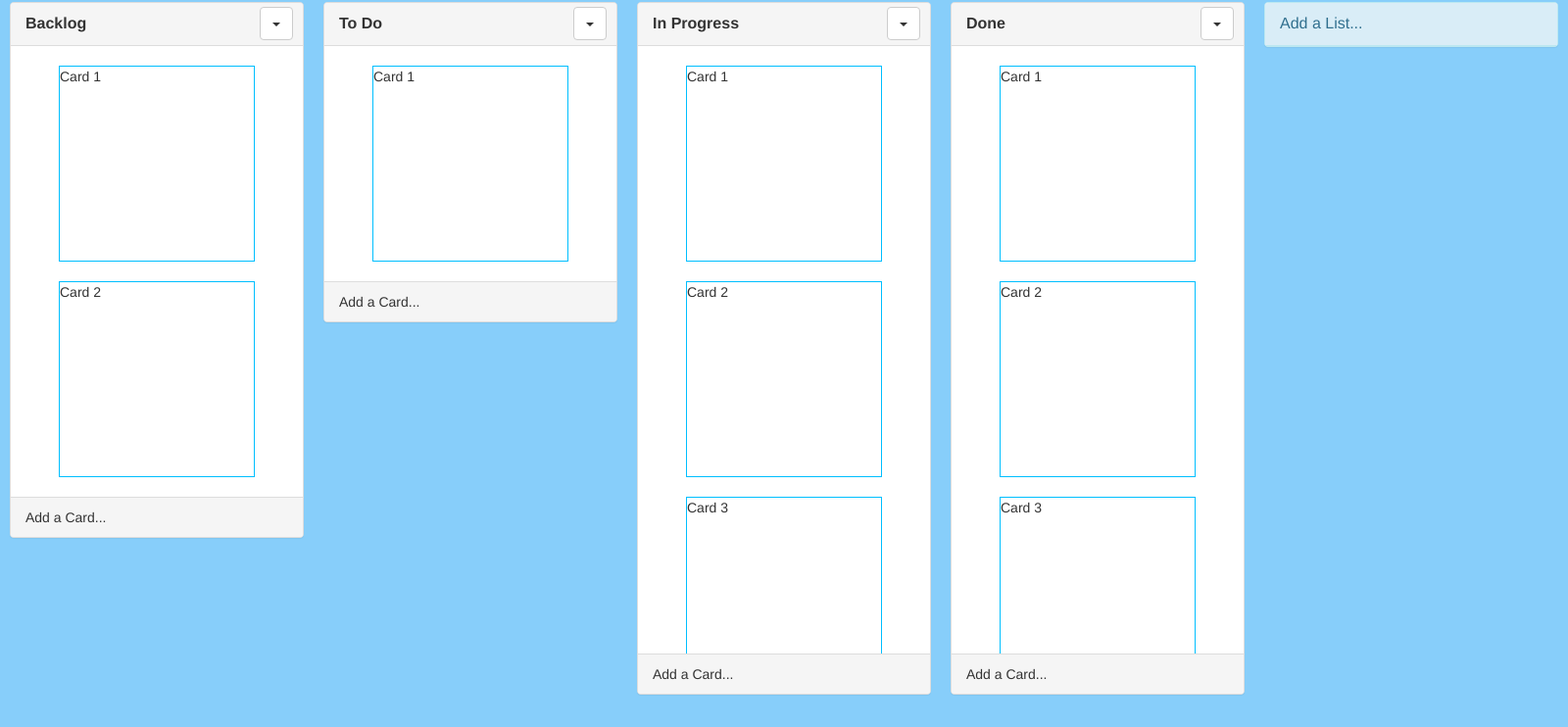
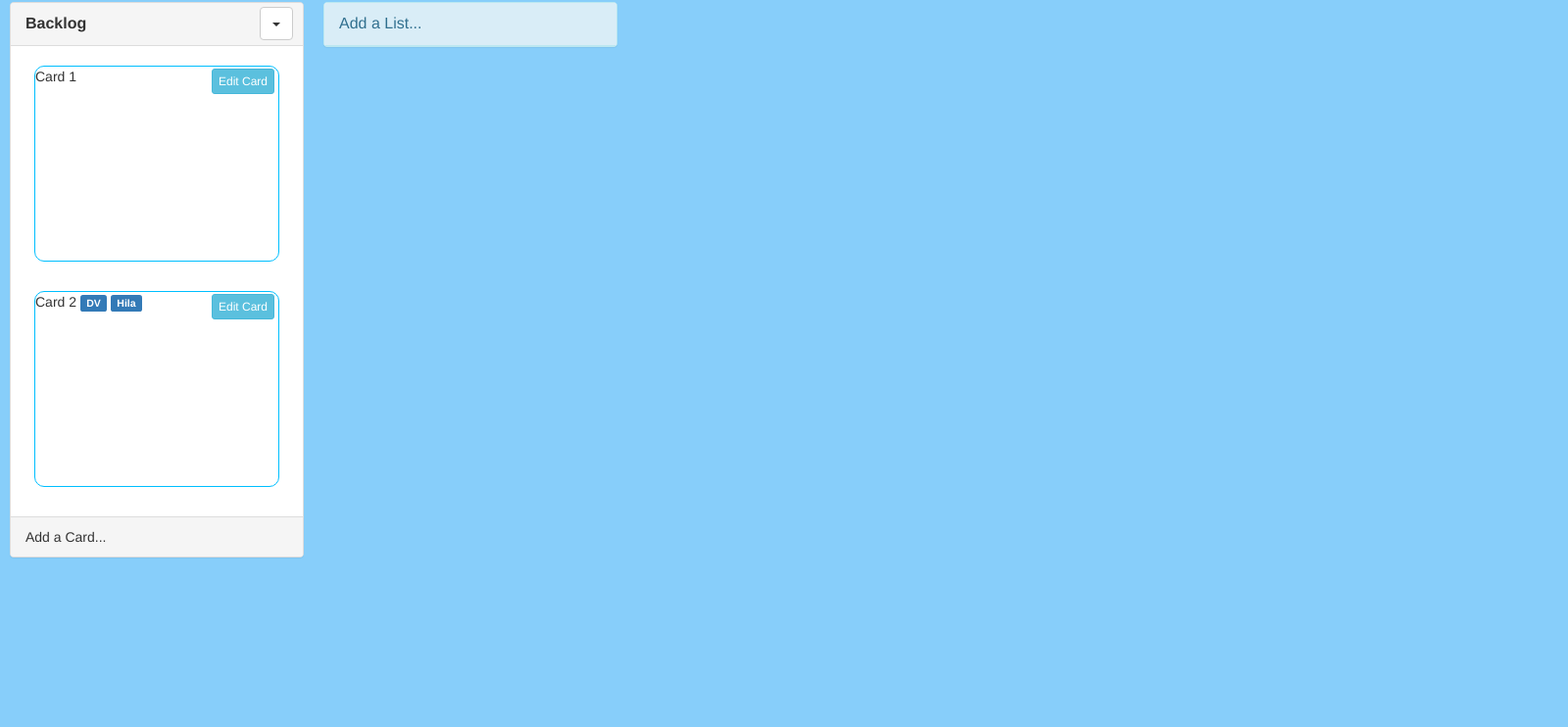
Before and after one commit to HiLuLiT/taskboard, a website: page index.html in a window 1280 px wide. Shown: the part 58-800 px from the top of the page at 98% size, 1600 px wide, since content can reach past the window. Drawn offline with Linux system fonts and the light colour scheme; files whose address does not match are found by name.

Commit message:
added labels and edit card

```diff
--- a/JS/main.js
+++ b/JS/main.js
@@ -1,12 +1,11 @@
-
-//
-function addListHandler(event) {
+//====== NEW LISTS =====
+function addListHandler() {
   // Get a reference to the parent element
   const dadUl = document.querySelector('.lists-wrap');
   const addList = document.querySelector('.add-li');
 
   let newLi = document.createElement('li');
-  newLi.className = "card-li";
+  newLi.className = "list-li";
   newLi.innerHTML = `
      <div class="panel panel-default">
         <div class="panel-heading">
@@ -32,14 +31,15 @@ function addListHandler(event) {
         </div>
       </div>`;
 
+  // adds new list to position, and makes it support title change
   dadUl.insertBefore(newLi, addList);
-  initialListTitles(newLi);
+  makeNewListSupportTitle(newLi);
 
-  //add listeners to 'add card' btns
+  //targets new card button of new list and runs function on it
   const addBtn = newLi.querySelector('.add-card-btn');
   handleAddingCardEvent(addBtn);
 
-  // add listener to dropdown btns
+  // add listener to dropdown btns and runs function
   const dropDownBtn = newLi.querySelector('.dropdown-toggle');
   makeTheButtonSupportDelete(dropDownBtn);
 }
@@ -50,7 +50,8 @@ function CreateNewList() {
 }
 
 
-// Adds new Cards to Lists
+// ===== NEW CARDS =======
+// adds a click listener to card button and targets it's destination UL, then runs function
 function handleAddingCardEvent(button) {
   button.addEventListener('click', function (e) {
     const list = e.target.parentNode.parentNode;
@@ -58,16 +59,7 @@ function handleAddingCardEvent(button) {
     addCard(ul);
   });
 }
-
-
-function initButtonsPage() {
-  const buttons = document.querySelectorAll('.add-card-btn');
-
-  for (const btn of buttons) {
-    handleAddingCardEvent(btn);
-  }
-}
-
+//creates new card <li> with class & content
 function addCard(cardslist) {
   const newCard = document.createElement('li');
   newCard.className = "main-li";
@@ -75,33 +67,44 @@ function addCard(cardslist) {
   cardslist.appendChild(newCard);
 }
 
+function targetAllAddCardBtns() {
+  const buttons = document.querySelectorAll('.add-card-btn');
+  for (const btn of buttons) {
+    handleAddingCardEvent(btn);
+  }
+}
 
-function initialListTitles() {
+
+// ===== Titles ======
+function makeNewListSupportTitle() {
 // target all spans
   const titleElm = document.querySelectorAll('.span-elm');
-
-// on span click hides span & shows input with text and focus
   for (const title of titleElm) {
-    title.addEventListener('click', function (event) {
-
+    // adds click event listener and runs function
+    title.addEventListener('click', titleClickHandler);
+  }
+  // if click - updates span with value and shows it
+  function titleClickHandler(event) {
+    // target input (where clicked)
     let target = event.target;
     const inputElm = target.parentNode.querySelector('input');
 
-      // hide the clicked title
+    // hide the clicked span
     target.style.display = 'none';
 
-      // show the input next to the span
+    // show the input (next to the span) & gives it content & focus
     inputElm.style.display = 'inline-block';
     inputElm.value = target.textContent;
     inputElm.focus();
-    });
   }
 
-  // targets all the inputs and adds them keydown listener
-  const titleInput = document.querySelectorAll('.card-li input');
-
+// targets all inputs
+  const titleInput = document.querySelectorAll('.list-li input');
   for (const title of titleInput) {
-    title.addEventListener('keydown', function (event) {
+    // adds key down event listener and runs function
+    title.addEventListener('keydown', titleInputKeyHandler);
+    // if ENTER - updates span with value and shows it
+    function titleInputKeyHandler(event) {
       const target = event.target;
 
       if (event.keyCode === 13) {
@@ -115,9 +118,11 @@ function initialListTitles() {
         target.style.display = 'none';
         titleElm.style.display = 'inline-block';
       }
-    });
-
-    title.addEventListener('blur', function (event) {
+    };
+    // adds blur event listener and runs function
+    title.addEventListener('blur', titleBlurHandler);
+    // if blur - updates span with value and shows it
+    function titleBlurHandler(event) {
       const target = event.target;
       //take the value from the input
       const value = target.value;
@@ -128,7 +133,7 @@ function initialListTitles() {
       //since span is currently hidden, we need to hide the input and show the span
       target.style.display = 'none';
       titleElm.style.display = 'inline-block';
-    });
+    }
   }
 }
 
@@ -140,14 +145,14 @@ const dropDownBtn = document.querySelectorAll('.dropdown-toggle');
 for (const btn of dropDownBtn) {
   makeTheButtonSupportDelete(btn);
 }
-function makeTheButtonSupportDelete (btn) {
+function makeTheButtonSupportDelete(btn) {
   //add event listeners to each dropdown btn
   btn.addEventListener('click', openUL);
 
 // delete list functionality
   const dropDownUl = btn.parentNode.querySelector('.dropdown-menu');
   const aElm = dropDownUl.querySelector('li a');
-  aElm.addEventListener('click', deleteListItem);
+  aElm.addEventListener('mousedown', deleteListItem);
 }
 
 //
@@ -171,9 +176,8 @@ function toggleUL(targetList) {
 
 function deleteListItem(event) {
   const target = event.target;
-  const liItem = target.closest('.card-li');
+  const liItem = target.closest('.list-li');
   const liItemName = liItem.querySelector('span');
-  console.log(liItemName.innerHTML);
   const isSure = confirm(`Are you sure you want to delete ${liItemName.innerHTML} ?`);
 
   if (isSure === true) {
@@ -181,12 +185,22 @@ function deleteListItem(event) {
   }
 }
 
+// ==== ADD EDIT OPTION TO CARDS =====
+
+// target all cards
+const allCards = document.querySelectorAll('edit-card-btn');
+for (const card of allCards) {
+console.log(card);
+}
+
+
 
 
 /**
+ *
  * Init the app
  */
 
-initButtonsPage();
+targetAllAddCardBtns();
 CreateNewList();
-initialListTitles();
+makeNewListSupportTitle();
--- a/index.html
+++ b/index.html
@@ -23,7 +23,7 @@
 <main class="main-section">
   <ul class="flex-wrap lists-wrap">
 
-    <li class="card-li">
+    <li class="list-li">
       <div class="panel panel-default">
         <div class="panel-heading">
           <span class="span-elm panel-title li-title">Backlog</span>
@@ -41,7 +41,11 @@
         <div class="panel-body">
           <ul class="main-ul">
             <li class="main-li">Card 1
+              <button type="button" class="btn btn-info edit-card-btn btn-xs">Edit Card</button>
             <li class="main-li">Card 2
+            <button type="button" class="btn btn-info edit-card-btn btn-xs">Edit Card</button>
+            <span class="label label-primary">DV</span>
+            <span class="label label-primary">Hila</span>
           </ul>
         </div>
         <div class="panel-footer">
@@ -50,90 +54,90 @@
       </div>
     </li>
 
-    <li class="card-li">
-      <div class="panel panel-default">
-        <div class="panel-heading">
-          <span class="span-elm panel-title li-title">To Do</span>
-          <input type="text">
-          <div class="dropdown">
-            <button class="btn btn-default dropdown-toggle" type="button" id="dropdownMenu1" data-toggle="dropdown"
-                    aria-haspopup="true" aria-expanded="true">
-              <span class="caret"></span>
-            </button>
-            <ul class="dropdown-menu" aria-labelledby="dropdownMenu1">
-              <li><a href="#">Delete List</a></li>
-            </ul>
-          </div>
-        </div>
-        <div class="panel-body">
-          <ul class="main-ul">
-            <li class="main-li">Card 1
-          </ul>
-        </div>
-        <div class="panel-footer">
-          <button class="add-card-btn">Add a Card...</button>
-        </div>
-      </div>
-    </li>
+    <!--<li class="list-li">-->
+      <!--<div class="panel panel-default">-->
+        <!--<div class="panel-heading">-->
+          <!--<span class="span-elm panel-title li-title">To Do</span>-->
+          <!--<input type="text">-->
+          <!--<div class="dropdown">-->
+            <!--<button class="btn btn-default dropdown-toggle" type="button" id="dropdownMenu1" data-toggle="dropdown"-->
+                    <!--aria-haspopup="true" aria-expanded="true">-->
+              <!--<span class="caret"></span>-->
+            <!--</button>-->
+            <!--<ul class="dropdown-menu" aria-labelledby="dropdownMenu1">-->
+              <!--<li><a href="#">Delete List</a></li>-->
+            <!--</ul>-->
+          <!--</div>-->
+        <!--</div>-->
+        <!--<div class="panel-body">-->
+          <!--<ul class="main-ul">-->
+            <!--<li class="main-li">Card 1-->
+          <!--</ul>-->
+        <!--</div>-->
+        <!--<div class="panel-footer">-->
+          <!--<button class="add-card-btn">Add a Card...</button>-->
+        <!--</div>-->
+      <!--</div>-->
+    <!--</li>-->
 
-    <li class="card-li">
-      <div class="panel panel-default">
-        <div class="panel-heading">
-          <span class="span-elm panel-title li-title">In Progress</span>
-          <input type="text">
-          <div class="dropdown">
-            <button class="btn btn-default dropdown-toggle" type="button" id="dropdownMenu1" data-toggle="dropdown"
-                    aria-haspopup="true" aria-expanded="true">
-              <span class="caret"></span>
-            </button>
-            <ul class="dropdown-menu" aria-labelledby="dropdownMenu1">
-              <li><a href="#">Delete List</a></li>
-            </ul>
-          </div>
-        </div>
-        <div class="panel-body">
-          <ul class="main-ul">
-            <li class="main-li">Card 1
-            <li class="main-li">Card 2
-            <li class="main-li">Card 3
+    <!--<li class="list-li">-->
+      <!--<div class="panel panel-default">-->
+        <!--<div class="panel-heading">-->
+          <!--<span class="span-elm panel-title li-title">In Progress</span>-->
+          <!--<input type="text">-->
+          <!--<div class="dropdown">-->
+            <!--<button class="btn btn-default dropdown-toggle" type="button" id="dropdownMenu1" data-toggle="dropdown"-->
+                    <!--aria-haspopup="true" aria-expanded="true">-->
+              <!--<span class="caret"></span>-->
+            <!--</button>-->
+            <!--<ul class="dropdown-menu" aria-labelledby="dropdownMenu1">-->
+              <!--<li><a href="#">Delete List</a></li>-->
+            <!--</ul>-->
+          <!--</div>-->
+        <!--</div>-->
+        <!--<div class="panel-body">-->
+          <!--<ul class="main-ul">-->
+            <!--<li class="main-li">Card 1-->
+            <!--<li class="main-li">Card 2-->
+            <!--<li class="main-li">Card 3-->
 
-          </ul>
-        </div>
-        <div class="panel-footer">
-          <button class="add-card-btn">Add a Card...</button>
-        </div>
-      </div>
-    </li>
+          <!--</ul>-->
+        <!--</div>-->
+        <!--<div class="panel-footer btn">-->
+          <!--<button class="add-card-btn ">Add a Card...</button>-->
+        <!--</div>-->
+      <!--</div>-->
+    <!--</li>-->
 
-    <li class="card-li">
-      <div class="panel panel-default">
-        <div class="panel-heading">
-          <span class="span-elm panel-title li-title">Done</span>
-          <input type="text">
-          <div class="dropdown">
-            <button class="btn btn-default dropdown-toggle" type="button" id="dropdownMenu1" data-toggle="dropdown"
-                    aria-haspopup="true" aria-expanded="true">
-              <span class="caret"></span>
-            </button>
-            <ul class="dropdown-menu" aria-labelledby="dropdownMenu1">
-              <li><a href="#">Delete List</a></li>
-            </ul>
-          </div>
-        </div>
-        <div class="panel-body">
-          <ul class="main-ul">
-            <li class="main-li">Card 1
-            <li class="main-li">Card 2
-            <li class="main-li">Card 3
-            <li class="main-li">Card 4
-            <li class="main-li">Card 5
-          </ul>
-        </div>
-        <div class="panel-footer">
-          <button class="add-card-btn">Add a Card...</button>
-        </div>
-      </div>
-    </li>
+    <!--<li class="list-li">-->
+      <!--<div class="panel panel-default">-->
+        <!--<div class="panel-heading">-->
+          <!--<span class="span-elm panel-title li-title">Done</span>-->
+          <!--<input type="text">-->
+          <!--<div class="dropdown">-->
+            <!--<button class="btn btn-default dropdown-toggle" type="button" id="dropdownMenu1" data-toggle="dropdown"-->
+                    <!--aria-haspopup="true" aria-expanded="true">-->
+              <!--<span class="caret"></span>-->
+            <!--</button>-->
+            <!--<ul class="dropdown-menu" aria-labelledby="dropdownMenu1">-->
+              <!--<li><a href="#">Delete List</a></li>-->
+            <!--</ul>-->
+          <!--</div>-->
+        <!--</div>-->
+        <!--<div class="panel-body">-->
+          <!--<ul class="main-ul">-->
+            <!--<li class="main-li">Card 1-->
+            <!--<li class="main-li">Card 2-->
+            <!--<li class="main-li">Card 3-->
+            <!--<li class="main-li">Card 4-->
+            <!--<li class="main-li">Card 5-->
+          <!--</ul>-->
+        <!--</div>-->
+        <!--<div class="panel-footer">-->
+          <!--<button class="add-card-btn">Add a Card...</button>-->
+        <!--</div>-->
+      <!--</div>-->
+    <!--</li>-->
 
     <li class="add-li">
       <div class="panel panel-info">
--- a/main.css
+++ b/main.css
@@ -7,6 +7,9 @@ body {
 
 }
 
+body {
+  background-color: lightskyblue;
+}
 /*/// general styling*/
 
 
@@ -40,6 +43,12 @@ span {
   font-weight: bolder;
 }
 
+.edit-card-btn {
+  margin-top: 2px;
+  padding: 3px 6px;
+  position: absolute;
+  right: 30px;
+}
 
 .navbar {
   width: 100%;
@@ -60,7 +69,7 @@ span {
 }
 
 /*// each section inside wrapper div*/
-.card-li {
+.list-li {
   display: block;
   position: relative;
   margin: 10px;
@@ -84,11 +93,16 @@ span {
 .main-li {
   border: 1px solid deepskyblue;
   list-style: none;
-  width: 200px;
+  width: 250px;
   height: 200px;
   margin: auto;
-  margin-bottom: 20px;
+  margin-bottom: 30px;
   margin-top: 20px;
+  border-radius: 10px;
+}
+
+.main-li:hover {
+
 }
 
 .dropdown {
```
Lines whose indentation alone changed are shown as unchanged.
